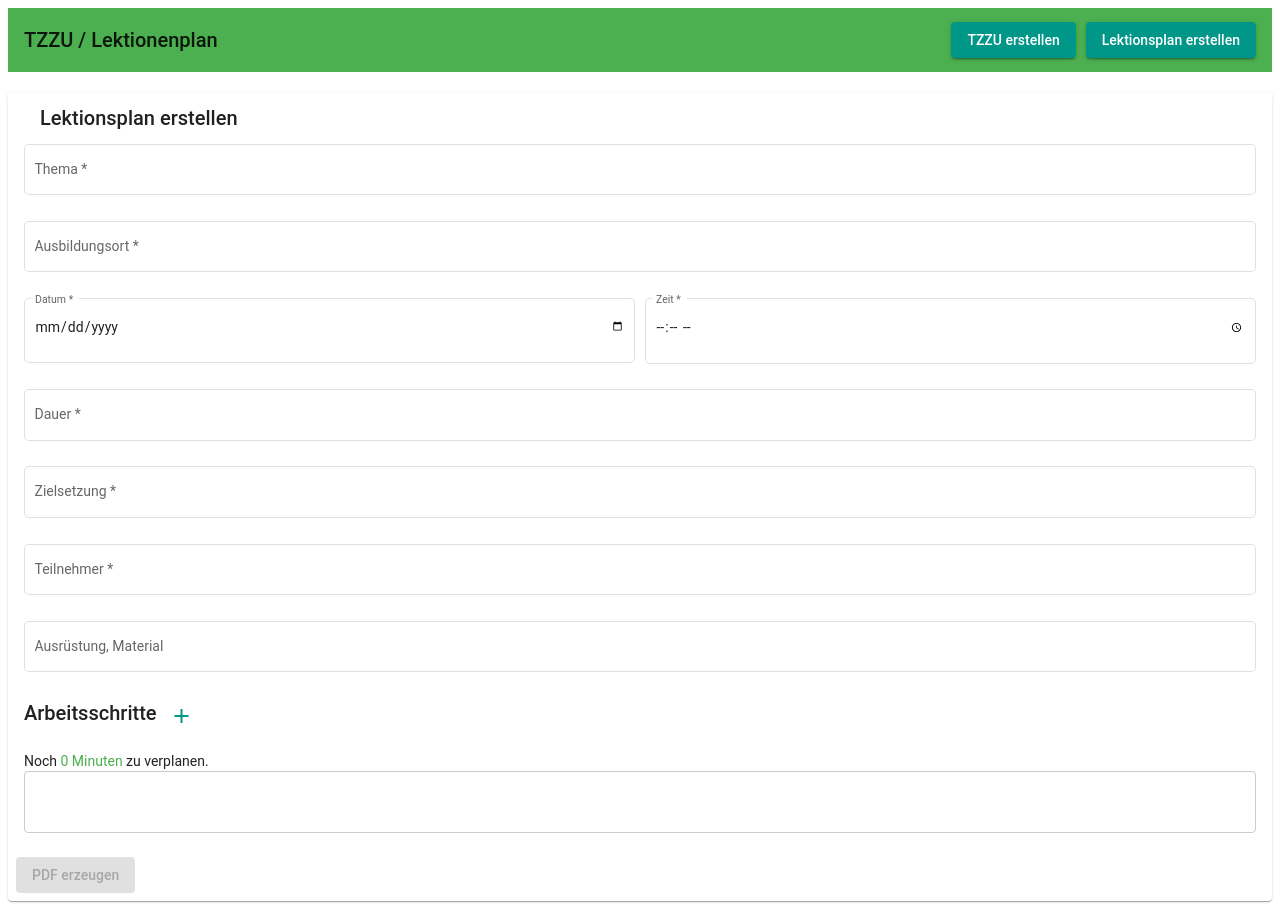
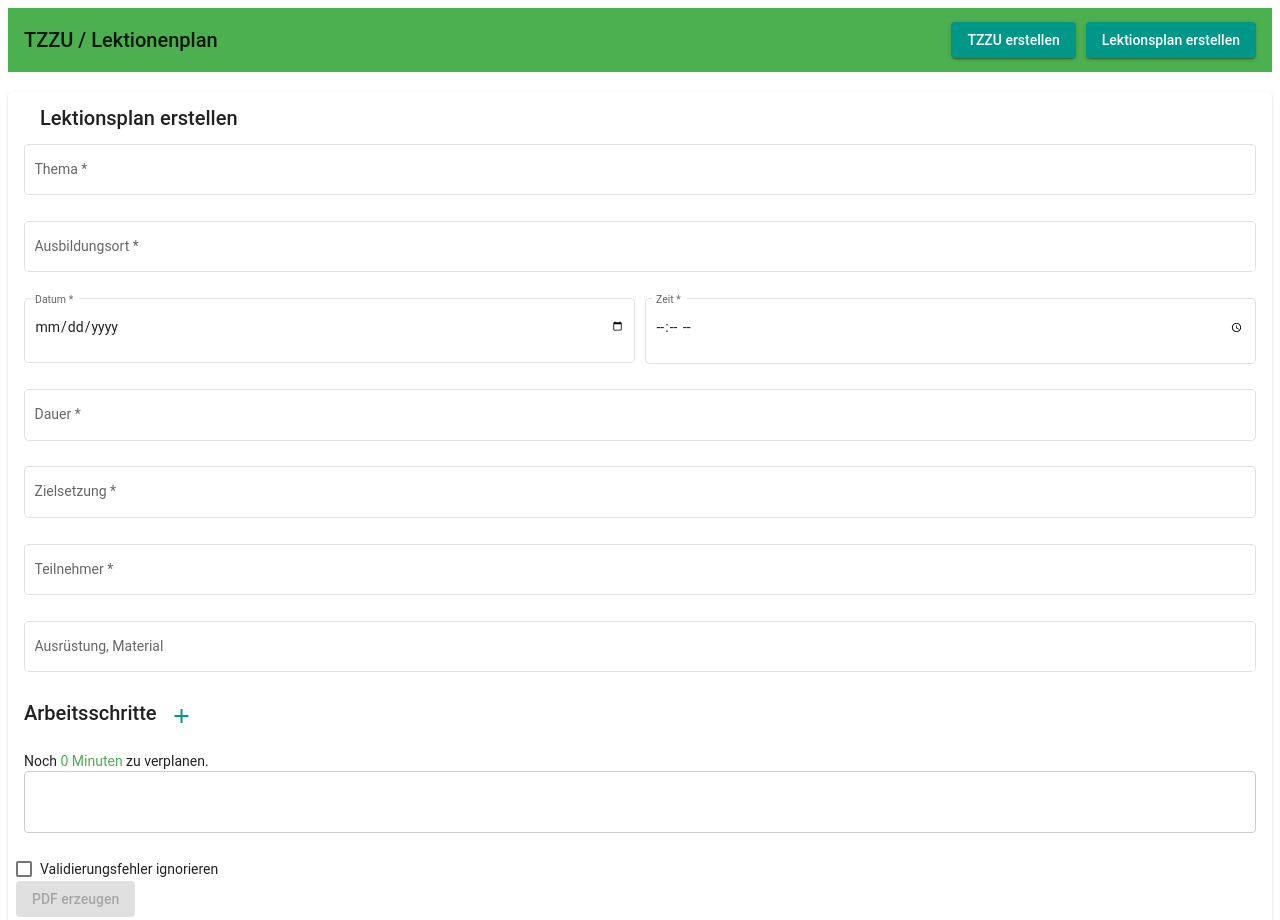
Before and after one commit to PascalHonegger/TZZU, an Angular app: page /#/lektionsplan in a window 1280 px wide. Shown: the top 920 px of the page. Built offline with nearby package versions, Linux system fonts and the light colour scheme.

Commit message:
Added "trust me, I know what I'm doing"-button

```diff
--- a/src/app/lesson-creator/lesson-creator.component.html
+++ b/src/app/lesson-creator/lesson-creator.component.html
@@ -111,7 +111,15 @@
         </div>
       </mat-card-content>
       <mat-card-actions>
-        <button mat-raised-button color="primary" type="submit" [disabled]="!tzzuForm.valid || remainingTime !== 0">PDF erzeugen</button>
+        <div class="row">
+          <mat-checkbox #ignoreValidation>Validierungsfehler ignorieren</mat-checkbox>
+        </div>
+        <div class="row">
+          <button mat-raised-button color="primary" type="submit"
+            [disabled]="!ignoreValidation.checked && (!tzzuForm.valid || remainingTime !== 0)">
+            PDF erzeugen
+          </button>
+        </div>
       </mat-card-actions>
     </mat-card>
   </form>
```
